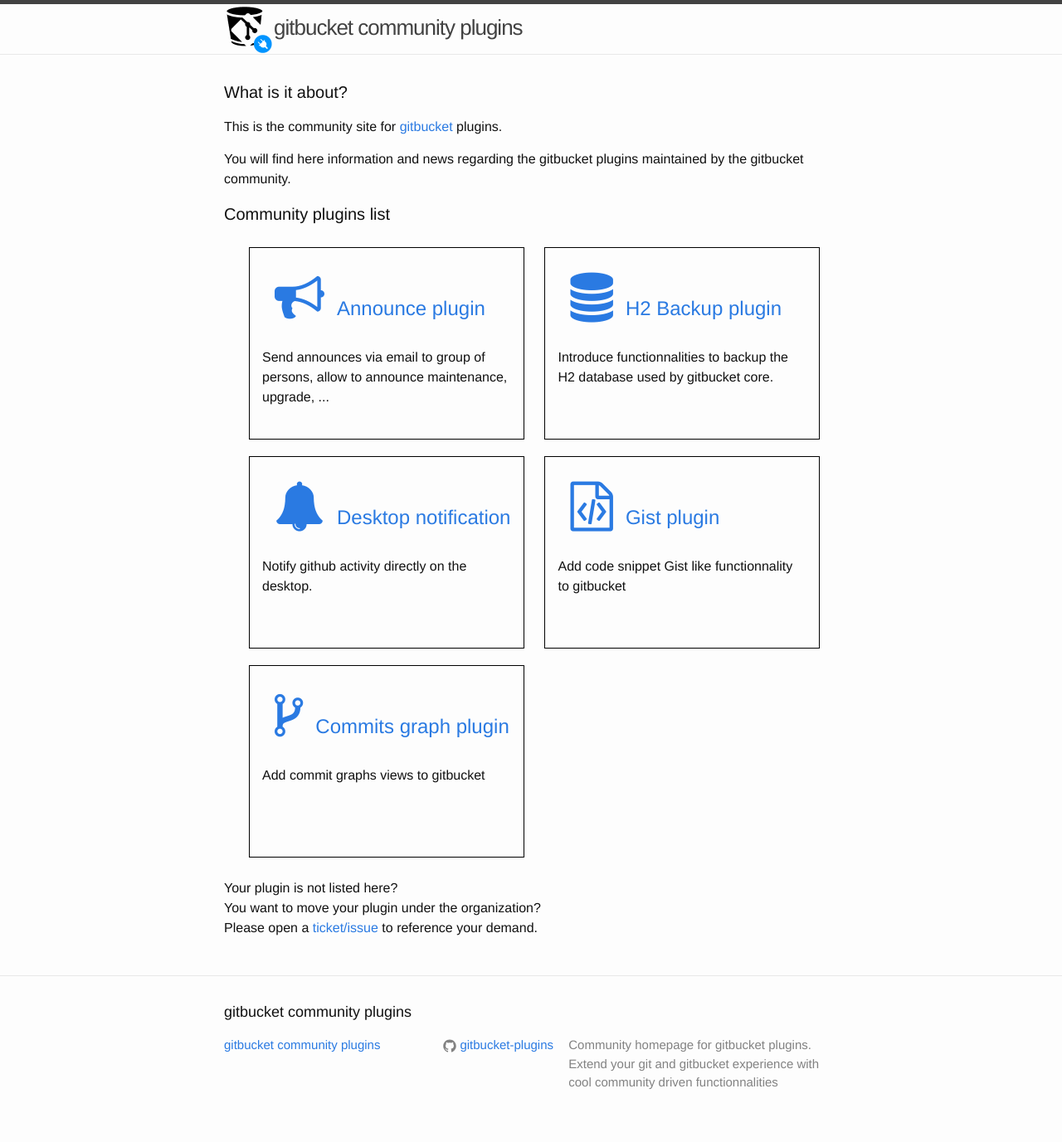
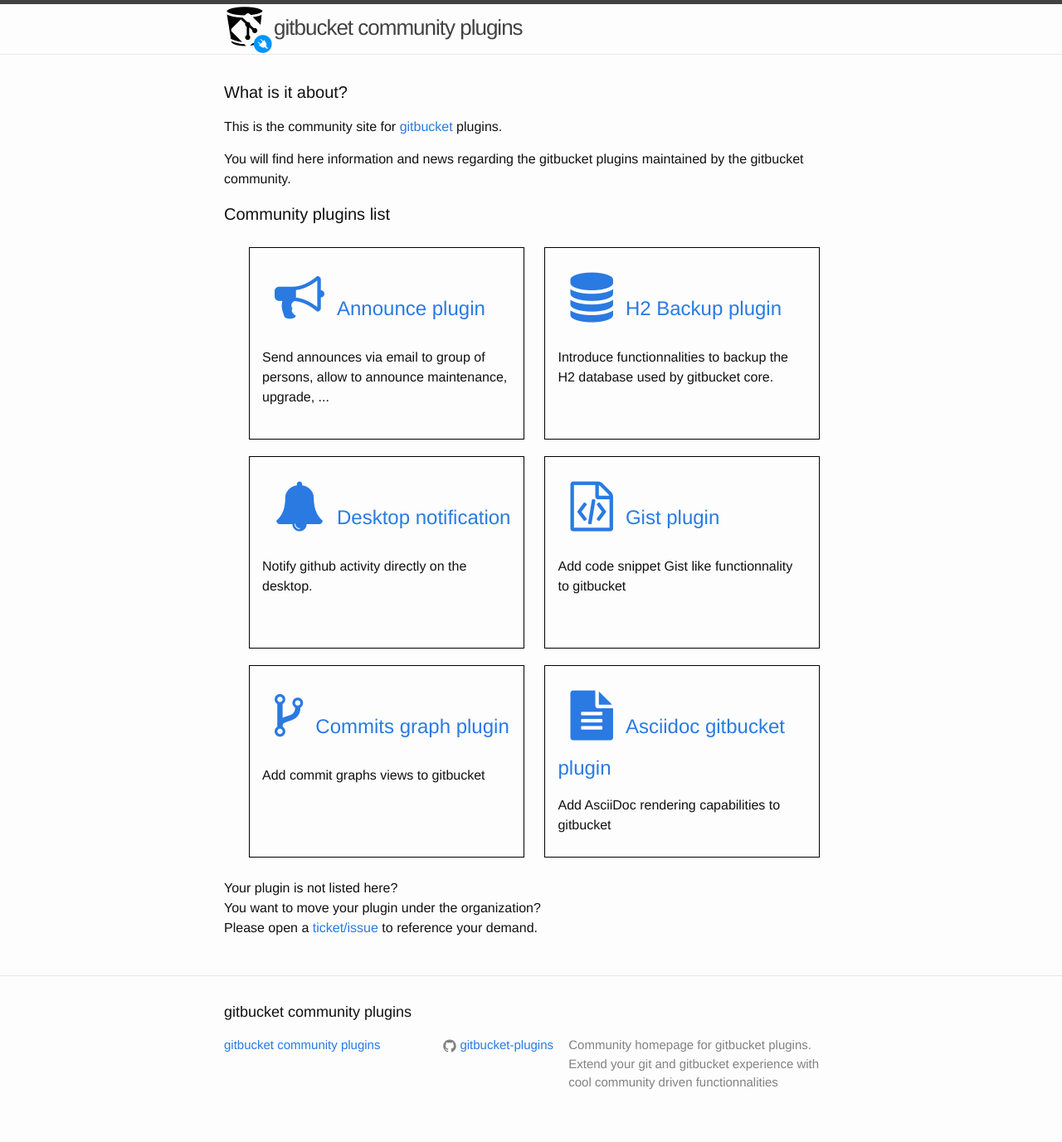
Before and after one commit to gitbucket-plugins/gitbucket-plugins.github.io, a Jekyll site: the page built from index.html, in a window 1280 px wide. Shown: the whole page at 83% size. Built offline with Jekyll 4.4.1, drawn with Linux system fonts in a browser that asks for light colours; nearby versions of some CDN libraries.

Commit message:
add asciidoc plugin, fixes #5

```diff
--- a/index.html
+++ b/index.html
@@ -43,6 +43,12 @@
         </h2>
           <p>Add commit graphs views to gitbucket</p>
       </li>
+      <li>
+        <h2>
+          <a class="post-link" href="https://github.com/lefou/gitbucket-asciidoctor-plugin"><span class="fa fa-file-text"></span>Asciidoc gitbucket plugin</a>
+        </h2>
+          <p>Add AsciiDoc rendering capabilities to gitbucket</p>
+      </li>
   </ul>
   <p>Your plugin is not listed here?<br>You want to move your plugin under the organization?<br>Please open a <a href="https://github.com/gitbucket-plugins/gitbucket-plugins.github.io/issues">ticket/issue</a> to reference your demand.</p>
 </div>
```
